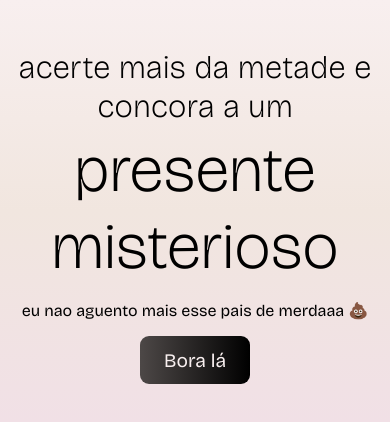
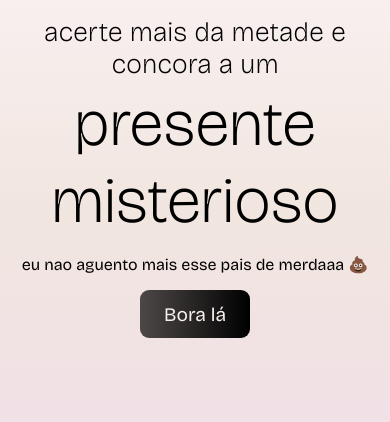
Before and after one commit to Bumboobee/presente-misterioso, a React (Vite) app: page / in a window 390 px wide. Shown: the top 422 px of the page. Built offline with nearby package versions, Linux system fonts and the light colour scheme; a web font is replaced by a local one.

Commit message:
fix: mobile view

```diff
--- a/src/components/styles/welcome.jsx
+++ b/src/components/styles/welcome.jsx
@@ -1,11 +1,21 @@
 import { styled } from "styled-components";
 
-export const Container = styled.div``;
+export const Container = styled.div`
+  padding: 0 20px;
+`;
 
 export const H1 = styled.h1`
   font-size: 4rem;
+
+  @media (max-width: 768px) {
+    font-size: 3.7;
+  }
 `;
 
 export const H4 = styled.h4`
   font-size: 2rem;
+
+  @media (max-width: 768px) {
+    font-size: 1.7rem;
+  }
 `;
--- a/src/globalStyles.ts
+++ b/src/globalStyles.ts
@@ -46,6 +46,10 @@ export const Container = styled.div`
   flex-direction: column;
   align-items: center;
   justify-content: center;
+
+  @media (max-width: 768px) {
+    padding-top: 1rem;
+  }
 `;
 
 export const P = styled.p`
```
